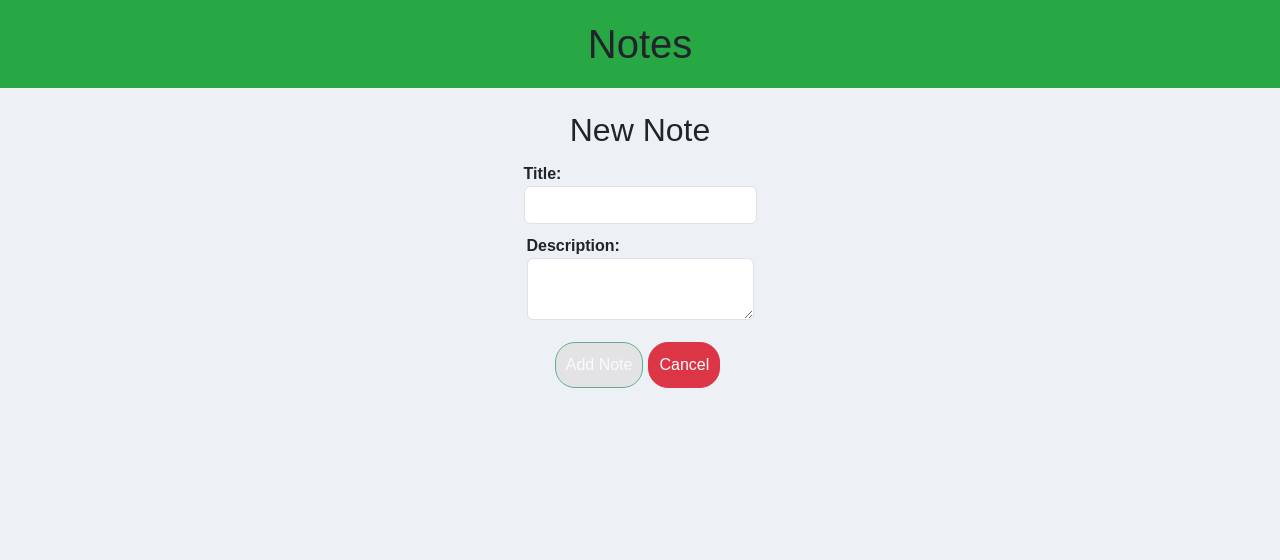
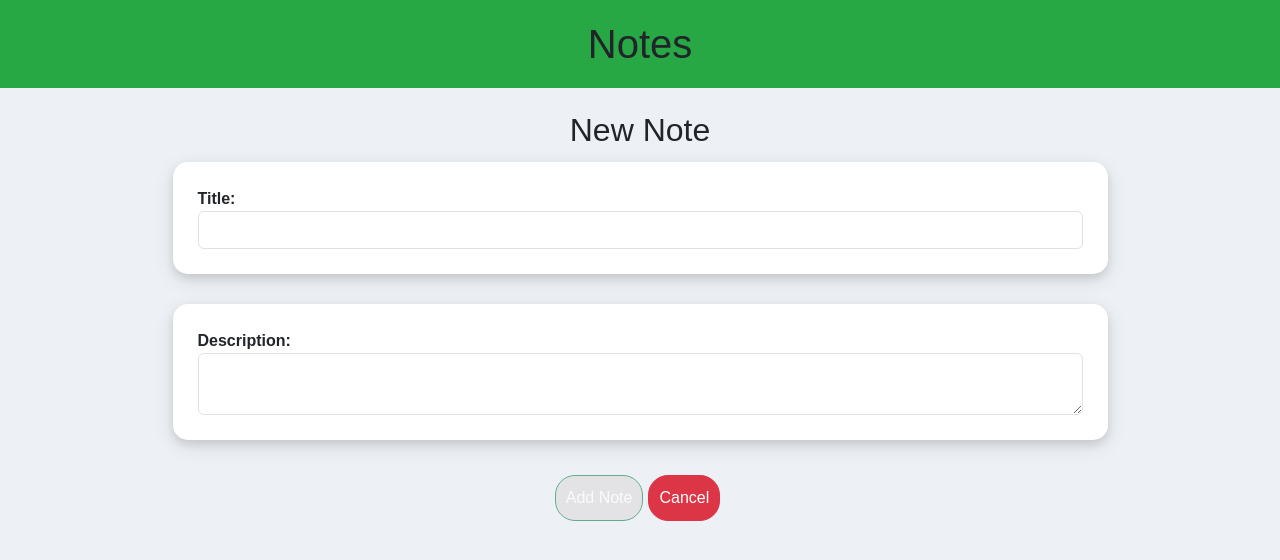
Before and after one commit to EdonShala/Note-App, an Angular app: page /new in a window 1280 px wide. Shown: the top 560 px of the page. Built offline with nearby package versions, Linux system fonts and the light colour scheme.

Commit message:
ES/NA-009 added validation and styling

```diff
--- a/src/app/add-note/add-note.component.html
+++ b/src/app/add-note/add-note.component.html
@@ -8,6 +8,11 @@
 					id="note-title"
 					formControlName="title"
 					class="form-control"
+					[ngClass]="{
+						'is-invalid':
+							addNoteForm.get('title')?.invalid &&
+							addNoteForm.get('title')?.touched
+					}"
 				/>
 			</label>
 			<app-form-error
--- a/src/app/add-note/add-note.component.scss
+++ b/src/app/add-note/add-note.component.scss
@@ -13,6 +13,14 @@ form button:disabled {
 }
 
 form label {
+	width: 85%;
+	margin-bottom: 20px;
+	list-style: none;
+	padding: 25px;
+	background-color: #ffffff;
+	border-radius: 15px;
+	box-shadow: 0 4px 8px rgba(0, 0, 0, 0.1), 0 6px 20px rgba(0, 0, 0, 0.1);
+	transition: transform 0.2s ease-in-out, box-shadow 0.2s ease-in-out;
 	font-weight: bold;
 	text-align: left;
 }
--- a/src/app/localstorage.component.ts
+++ b/src/app/localstorage.component.ts
@@ -13,6 +13,7 @@ export class LocalStorage {
 		}
 		return result;
 	}
+
 	clearLocalStorage() {
 		localStorage.clear();
 	}
--- a/src/app/note-detail/note-detail.component.scss
+++ b/src/app/note-detail/note-detail.component.scss
@@ -1,7 +1,6 @@
 #note-container {
-	width: auto;
-	margin-right: 15%;
-	margin-left: 15%;
+	margin-right: 17%;
+	margin-left: 17%;
 	margin-bottom: 20px;
 	list-style: none;
 	padding: 25px;
@@ -29,8 +28,8 @@ nav button {
 }
 
 .notification {
-	background-color: #e4d740d8;
-	color: rgb(10, 10, 10);
+	background-color: #a90d0dea;
+	color: rgb(255, 253, 253);
 	padding: 15px;
 	position: fixed;
 	top: 20px;
--- a/src/app/note-list/notes-list.component.scss
+++ b/src/app/note-list/notes-list.component.scss
@@ -1,7 +1,8 @@
-.notes {
-  width: 100%;
-}
+// .notes {
+//   width: 100%;
+// }
 .notes li {
+	width: auto;
 	margin-bottom: 20px;
 	list-style: none;
 	padding: 10px;
```
Lines whose indentation alone changed are shown as unchanged.
